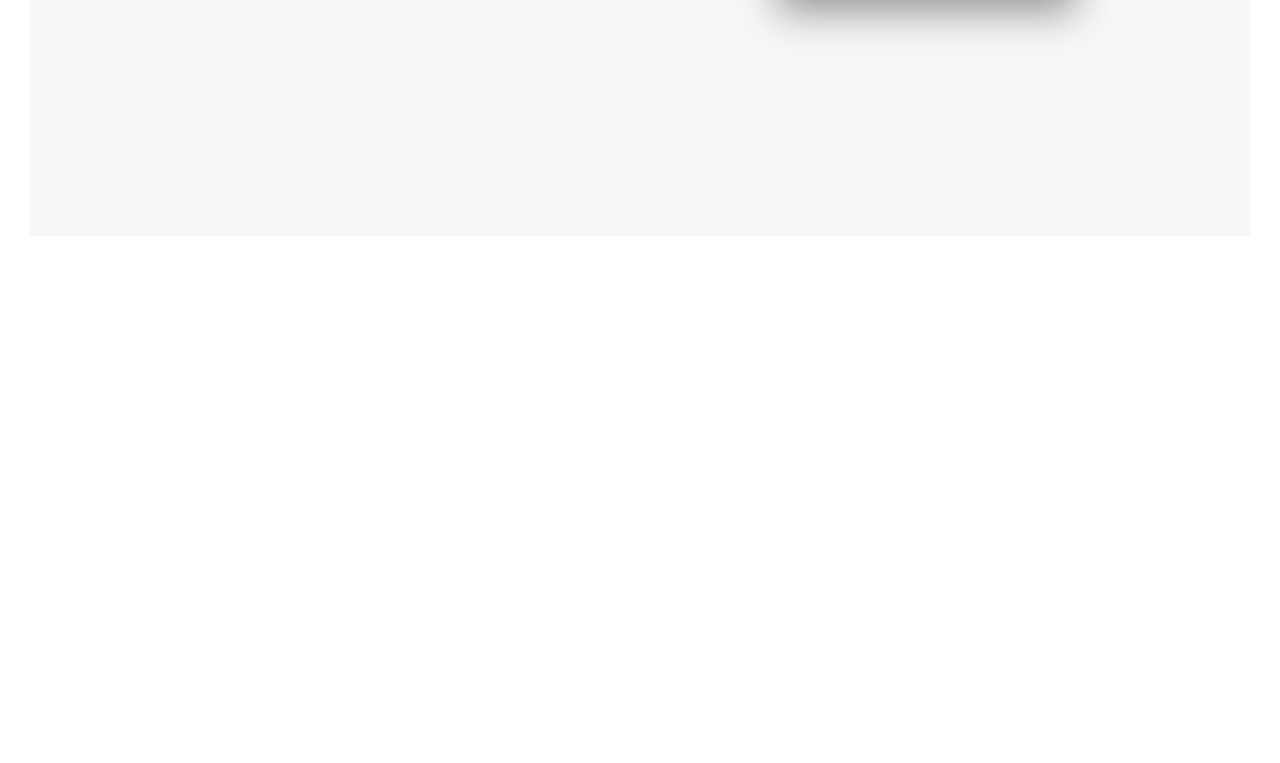
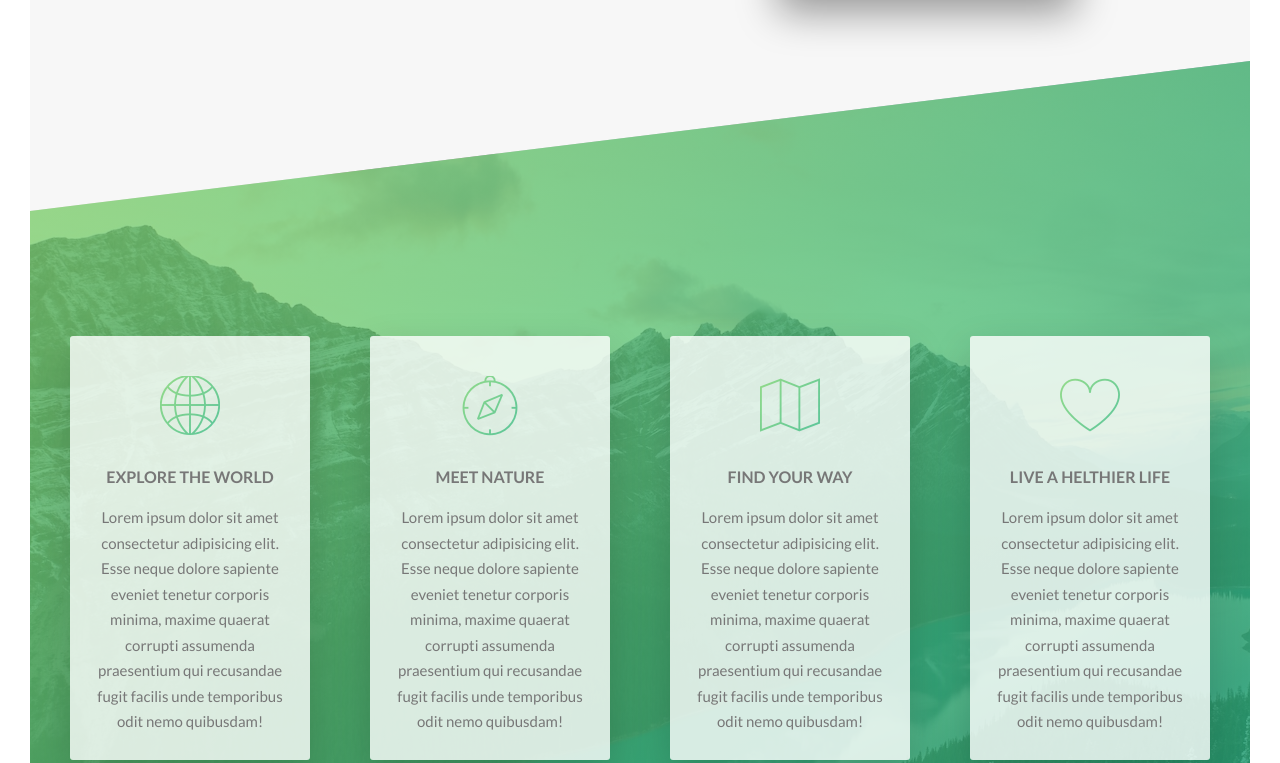
Before and after one commit to DS-nick/Nature, a website: page index.html in a window 1280 px wide. Shown: the part 1321-2084 px from the top of the page. Before the commit the page ends 1587 px from the top, so only its background shows below. Drawn offline with Linux system fonts and the light colour scheme.

Commit message:
create feature section

```diff
--- a/index.html
+++ b/index.html
@@ -8,6 +8,7 @@
       href="https://fonts.googleapis.com/css?family=Lato:400,700,700i,900,900i&display=swap"
       rel="stylesheet"
     />
+    <link rel="stylesheet" href="css/icons.css" />
     <link rel="stylesheet" href="css/style.css" />
     <title>Natours</title>
   </head>
@@ -72,6 +73,96 @@
           </div>
         </div>
       </section>
+      <section class="section-features">
+
+        <div class="row">
+          <div class="col-1-of-4">
+
+
+              <div class="feature-box">
+                  <i class="feature-box__icon icon-basic-world"></i>
+                  <h3 class="heading-tertiary u-margin-bottom-2">
+                    Explore the world
+                  </h3>
+                  <p class="feature-box__text">
+                    Lorem ipsum dolor sit amet consectetur adipisicing elit. Esse
+                    neque dolore sapiente eveniet tenetur corporis minima, maxime
+                    quaerat corrupti assumenda praesentium qui recusandae fugit
+                    facilis unde temporibus odit nemo quibusdam!
+                  </p>
+                </div>
+
+
+
+          </div>
+          <div class="col-1-of-4">
+
+
+              <div class="feature-box">
+                  <i class="feature-box__icon icon-basic-compass"></i>
+                  <h3 class="heading-tertiary u-margin-bottom-2">
+                    Meet nature
+                  </h3>
+                  <p class="feature-box__text">
+                    Lorem ipsum dolor sit amet consectetur adipisicing elit. Esse
+                    neque dolore sapiente eveniet tenetur corporis minima, maxime
+                    quaerat corrupti assumenda praesentium qui recusandae fugit
+                    facilis unde temporibus odit nemo quibusdam!
+                  </p>
+                </div>
+
+
+
+          </div>
+
+          <div class="col-1-of-4">
+
+
+              <div class="feature-box">
+                  <i class="feature-box__icon icon-basic-map"></i>
+                  <h3 class="heading-tertiary u-margin-bottom-2">
+                    Find your way
+                  </h3>
+                  <p class="feature-box__text">
+                    Lorem ipsum dolor sit amet consectetur adipisicing elit. Esse
+                    neque dolore sapiente eveniet tenetur corporis minima, maxime
+                    quaerat corrupti assumenda praesentium qui recusandae fugit
+                    facilis unde temporibus odit nemo quibusdam!
+                  </p>
+                </div>
+
+
+
+          </div>
+
+
+          <div class="col-1-of-4">
+
+
+              <div class="feature-box">
+                  <i class="feature-box__icon icon-basic-heart"></i>
+                  <h3 class="heading-tertiary u-margin-bottom-2">
+                    Live a helthier life
+                  </h3>
+                  <p class="feature-box__text">
+                    Lorem ipsum dolor sit amet consectetur adipisicing elit. Esse
+                    neque dolore sapiente eveniet tenetur corporis minima, maxime
+                    quaerat corrupti assumenda praesentium qui recusandae fugit
+                    facilis unde temporibus odit nemo quibusdam!
+                  </p>
+                </div>
+
+
+
+          </div>
+
+
+        </div>
+
+
+
+        </div>
+      </section>
     </main>
     <!-- <section class="grid-test">
       <div class="row">
--- /dev/null
+++ b/sass/components/_feature-box.scss
@@ -0,0 +1,21 @@
+.feature-box {
+  background-color: rgba($color-white, 0.8);
+  text-align: center;
+  font-size: 1.5rem;
+  padding: 2.5rem;
+  border-radius: 3px;
+  box-shadow: 0 1.5rem 4rem rgba($color-black, 0.15);
+  transition: all 0.2s;
+  &__icon {
+    font-size: 6rem;
+    margin-bottom: 0.5rem;
+    background-image: linear-gradient(to right bottom, #7ed56fc4, #28b485c2);
+    -webkit-background-clip: text;
+    color: transparent;
+  }
+  &:hover {
+    transform: translateY(-1.5rem) scale(1.03);
+  }
+  &__text {
+  }
+}
--- a/sass/layout/_grid.scss
+++ b/sass/layout/_grid.scss
@@ -16,4 +16,7 @@
   .col-1-of-2 {
     width: calc((100% - #{$gutter-horizontal}) / 2);
   }
+  .col-1-of-4 {
+    width: calc((100% - (#{$gutter-horizontal}* 3)) / 4);
+  }
 }
--- a/sass/main.scss
+++ b/sass/main.scss
@@ -9,6 +9,7 @@
 
 @import "components/button";
 @import "components/composition";
+@import "components/feature-box";
 @import "layout/grid";
 @import "layout/header";
 @import "pages/home";
--- a/sass/pages/_home.scss
+++ b/sass/pages/_home.scss
@@ -3,3 +3,15 @@
   padding: 25rem 0;
   margin-top: -20vh;
 }
+
+.section-features {
+  margin: -10rem 0;
+  padding: 20rem 0;
+  background-image: linear-gradient(to right bottom, #7ed56fc4, #28b485c2),
+    url("../img/nat-4.jpg");
+  background-size: cover;
+  transform: skewY(-7deg);
+  & > * {
+    transform: skewY(7deg);
+  }
+}
```
Also changed, not shown: css/style.css.
